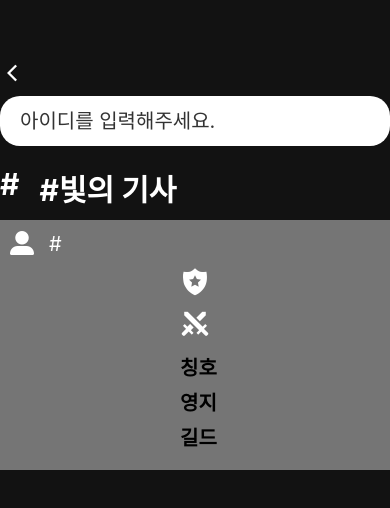
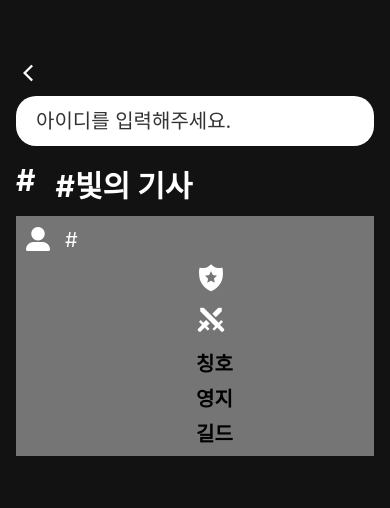
Before and after one commit to hyun-june/react-native-LostArk, a React Native app: screen /Char in a window 390 px wide. Shown: the top 508 px of the page. Built offline with nearby package versions, Linux system fonts and the light colour scheme; no server answers.

Commit message:
fix: ui err

```diff
--- a/src/components/CharacterForm.tsx
+++ b/src/components/CharacterForm.tsx
@@ -15,5 +15,5 @@ const CharacterForm = ({ charProfile }: CharFormProps) => {
 export default CharacterForm;
 
 const style = StyleSheet.create({
-  charCotainer: { marginVertical: 20 },
+  charCotainer: {},
 });
--- a/src/components/CharacterFormComp/CharCard.tsx
+++ b/src/components/CharacterFormComp/CharCard.tsx
@@ -123,7 +123,7 @@ const style = StyleSheet.create({
   },
   charWrapper: {
     width: "100%",
-    height: 250,
+    height: 240,
     flexDirection: "row",
     padding: 10,
     backgroundColor: "#757575",
--- a/src/components/Header.tsx
+++ b/src/components/Header.tsx
@@ -42,8 +42,10 @@ const styles = StyleSheet.create({
   mainHeader: {
     marginTop: 60,
     marginBottom: 10,
+    paddingHorizontal: 16,
   },
   subHeader: {
     marginTop: 50,
+    paddingHorizontal: 16,
   },
 });
--- /dev/null
+++ b/src/components/Layout/AppLayout.tsx
@@ -0,0 +1,7 @@
+import { View } from "react-native";
+
+const AppLayout = ({ children }: { children: React.ReactNode }) => {
+  return <View style={{ padding: 16, flex: 1 }}>{children}</View>;
+};
+
+export default AppLayout;
--- a/src/pages/Character.tsx
+++ b/src/pages/Character.tsx
@@ -4,6 +4,7 @@ import { useGetCharacter } from "../hooks/useGetCharacter";
 import Tab from "../components/Tab";
 import { CharRouteProp } from "../models/routeType";
 import CharacterForm from "./../components/CharacterForm";
+import AppLayout from "../components/Layout/AppLayout";
 
 const Character = () => {
   const route = useRoute<CharRouteProp>();
@@ -20,10 +21,10 @@ const Character = () => {
     );
 
   return (
-    <View>
+    <AppLayout>
       {/* <Tab data={data} /> */}
       <CharacterForm charProfile={data?.ArmoryProfile} />
-    </View>
+    </AppLayout>
   );
 };
 
--- a/src/pages/Main.tsx
+++ b/src/pages/Main.tsx
@@ -1,11 +1,12 @@
 import { View, StyleSheet, Text } from "react-native";
 import { theme } from "./../theme/theme";
+import AppLayout from "../components/Layout/AppLayout";
 
 const Main = () => {
   return (
-    <View>
+    <AppLayout>
       <Text style={{ color: "white" }}>Main</Text>
-    </View>
+    </AppLayout>
   );
 };
 
```
